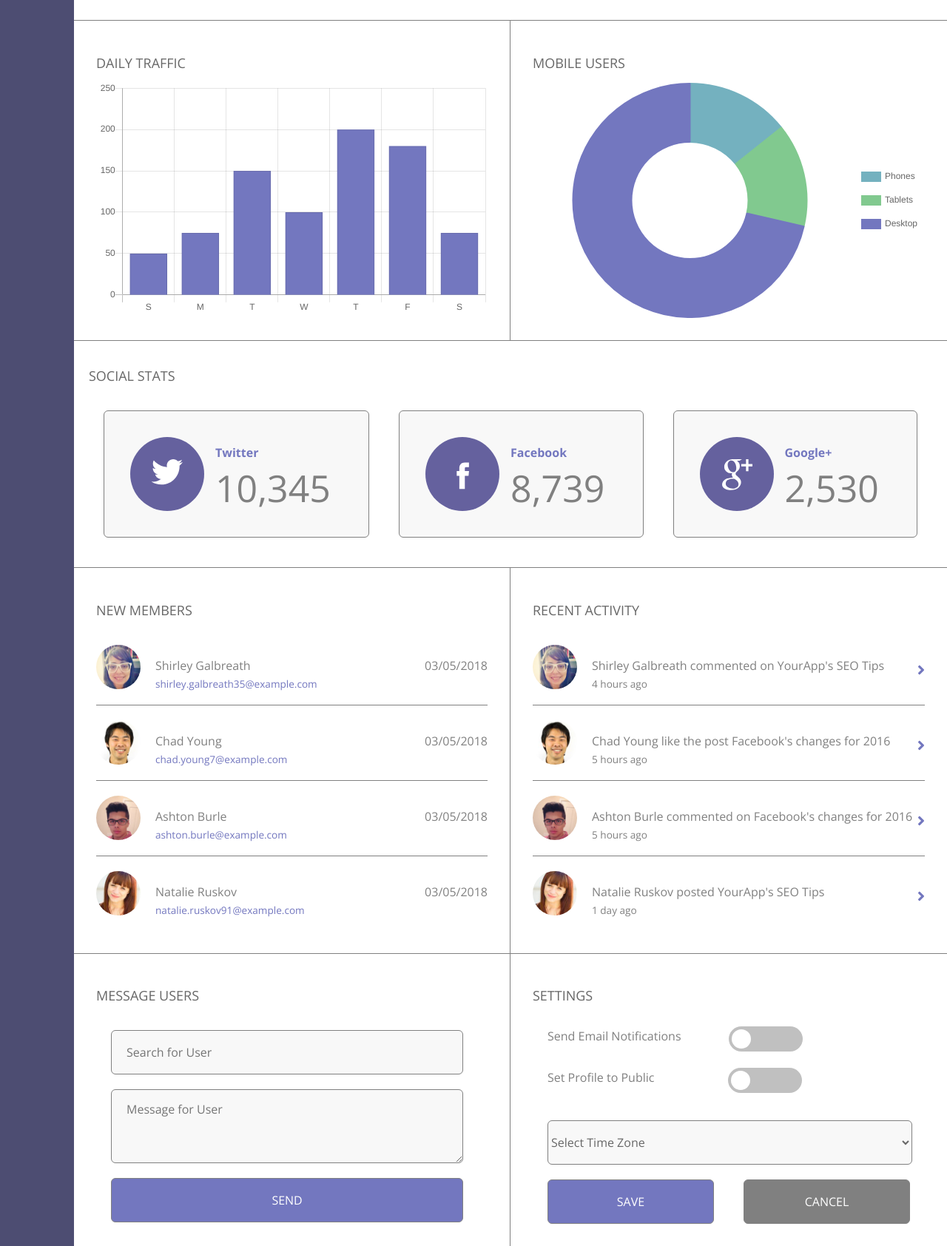
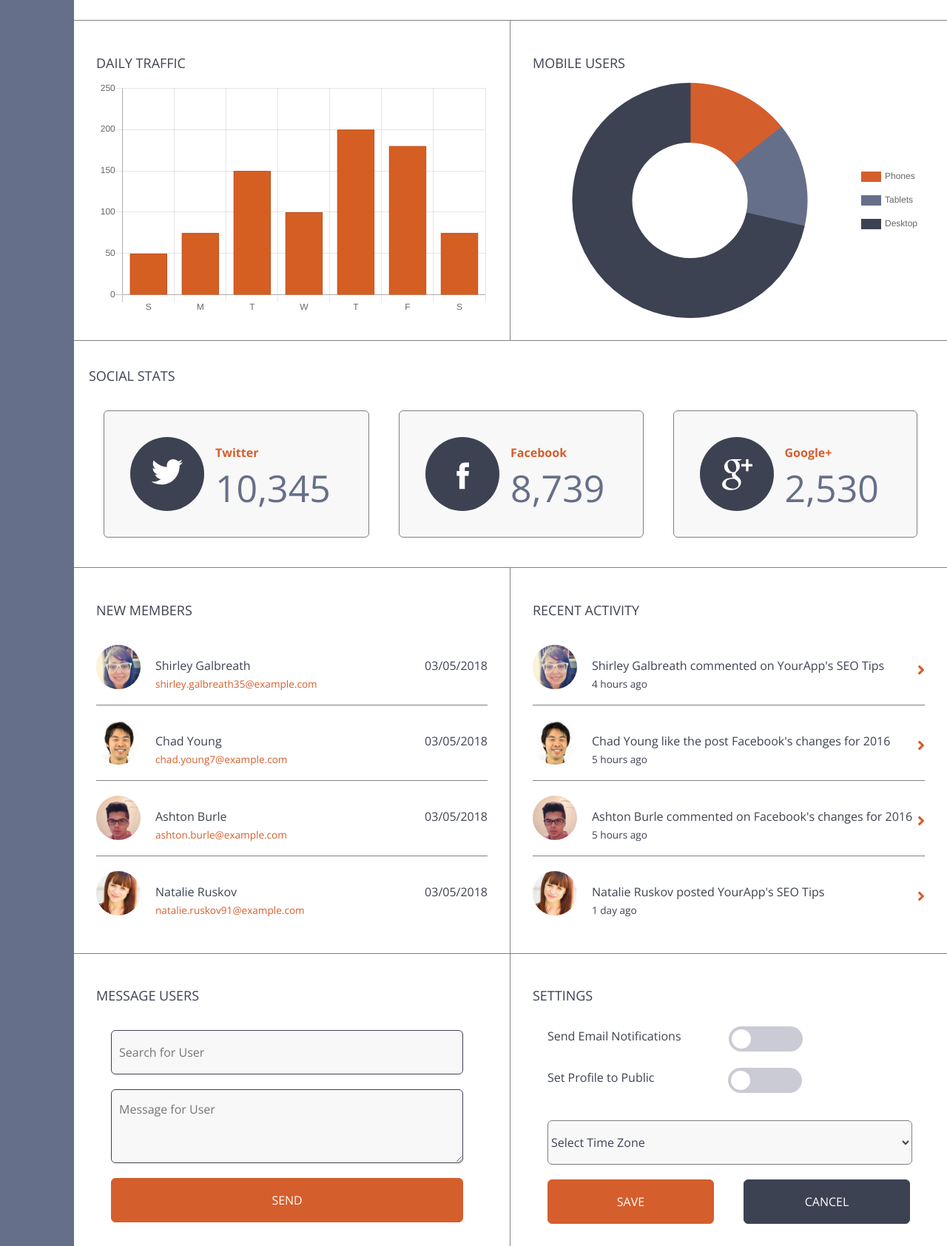
Before and after one commit to greenbranby/techdegree-project-9, a plain HTML site: page index.html in a window 1280 px wide. Shown: the part 738-2423 px from the top of the page at 74% size. Drawn offline with nearby package versions, Linux system fonts and the light colour scheme.

Commit message:
Created new color palette

```diff
--- a/css/styles.css
+++ b/css/styles.css
@@ -9,7 +9,7 @@ body {
   font-family: 'Open Sans', sans-serif;
   font-weight: 300;
   font-size: 1em;
-  color: #676767;
+  color: #3d4252;
   background-color: #ffffff;
 }
 
@@ -39,7 +39,7 @@ ul  {
 
 header {
   z-index: 0;
-  background-color: #7577b9;
+  background-color: #3d4252;
 }
 
 h1 {
@@ -79,7 +79,7 @@ h2 {
 /*-------------NAVIGATION STYLES ---------*/
 
 nav {
-  background-color: #4d4d72;
+  background-color: #666f89;
 }
 
 nav a {
@@ -99,7 +99,7 @@ li {
 }
 
 .dashboard-icons {
-  fill: #c0c0c0;
+  fill: #cacbd5;
   height:45px;
 }
 
@@ -111,7 +111,7 @@ li {
 #modal-content {
   display:inline-block;
   font-weight: 300;
-  background-color: #7577b9;
+  background-color: #d55e2d;
   border-radius: 6px;
   color: #ffffff;
   margin: 30px 30px;
@@ -137,7 +137,7 @@ li {
 /* Modal Content */
 .modal-message {
   display:block;
-    background-color: #7377bf;
+    background-color: #d55e2d;
     padding: 20px;
     margin: 100px;
     font-weight: 400;
@@ -168,7 +168,7 @@ li {
 .close:focus,
 .close2:hover,
 .close:focus {
-    color: #81c98f;
+    color: #3d4252;
     text-decoration: none;
     cursor: pointer;
 }
@@ -260,39 +260,39 @@ border-bottom: none;
 
 .member-text {
   font-weight: 400;
-  color: #808080;
+  color: #3d4252;
 }
 
 .settings-text {
   display: inline-block;
   font-weight: 400;
-  color: #808080;
+  color: #3d4252;
   margin-left: 20px;
 }
 
 .email {
   font-size: .85em;
   font-weight: 400;
-  color: #7377bf;
+  color: #d55e2d;
 }
 
 .time {
   font-size: .85em;
   font-weight: 400;
-  color: #808080;
+  color: #3d4252;
 }
 
 .date {
   float: right;
   font-weight: 400;
-  color: #808080;
+  color: #3d4252;
 }
 
 .arrow{
   float: right;
   font-size: 20px;
   font-weight: 400;
-  color: #7377bf;
+  color: #d55e2d;
 }
 
 .clearfix::after {
@@ -302,11 +302,11 @@ border-bottom: none;
 }
 
 .title {
-    width: 100%;
+  width: 100%;
   font-size: 1em;
   font-weight: 300;
   height: 60px;
-  color: #676767;
+  color: #3d4252;
   text-align: center;
 }
 
@@ -322,7 +322,7 @@ border-bottom: none;
 
 .searchbox input {
   font-size: 18px;
-  color: #bababb;
+  color: #3d4252;
   width: 90%;
   border: 1pt solid gray;
   border-radius: 5px;
@@ -361,13 +361,13 @@ margin: 0;
 }
 
 .traffic ul li:hover {
-  background-color: #81c98f;
+  background-color: #3d4252;
   border-radius: 12px;
   color: #ffffff;
 }
 
 .focus {
-  background-color: #81c98f;
+  background-color: #3d4252;
   border-radius: 12px;
   color: #ffffff;
 }
@@ -407,7 +407,7 @@ margin: 0;
   height: 100px;
   width: 100px;
   text-align: center;
-  background-color: #65619E;
+  background-color: #3D4252;
   border-radius: 50%;
   margin: 15px 0 15px 15px;
   padding: 15px;
@@ -424,13 +424,13 @@ margin: 0;
 .sm-header {
   font-weight: 700;
   font-size: 16px;
-  color: #7377bf;
+  color: #d55e2d;
 }
 
 .numbers {
   display:inline;
   font-size: 50px;
-  color: #808080;
+  color: #666f89;
 }
 
 
@@ -438,12 +438,12 @@ margin: 0;
 
 .user-search {
   width: 90%;
-  border: 1px solid gray;
+  border: 1px solid #3d4252;
   border-radius: 6px;
   height: 60px;
   background-color: #f8f8f8;
   margin: 20px 20px 0 20px;
-  padding-left: 20px;
+  padding-left: 10px;
 }
 
 input[placeholder="Message for User"] {
@@ -452,21 +452,21 @@ input[placeholder="Message for User"] {
 
 .user-message {
   width: 90%;
-  border: 1px solid gray;
+  border: 1px solid #3d4252;
   border-radius: 6px;
   height: 100px;
   background-color: #f8f8f8;
   margin: 20px 20px 15px 20px;
-  padding-left: 20px;
+  padding-left: 10px;
   padding-top: 15px;
 }
 
 button[type="submit"]{
   width: 90%;
-  border: 1px solid gray;
+  border: 1px solid #d55e2d;
   border-radius: 6px;
   height: 60px;
-  background-color: #7377bf;
+  background-color: #d55e2d;
   margin: 0 20px;
   color: #ffffff;
   font-weight: 400;
@@ -487,10 +487,10 @@ select {
 
 #save-button {
     width: 45%;
-    border: 1px solid gray;
+    border: 1px solid #d55e2d;
     border-radius: 6px;
     height: 60px;
-    background-color: #7377bf;
+    background-color: #d55e2d;
     color: #ffffff;
     font-weight: 400;
     text-align: center;
@@ -499,10 +499,10 @@ select {
 
 #cancel-button{
   width: 45%;
-  border: 1px solid gray;
+  border: 1px solid #3d4252;
   border-radius: 6px;
   height: 60px;
-  background-color: #808080;
+  background-color: #3d4252;
   color: #ffffff;
   font-weight: 400;
   text-align: center;
@@ -541,7 +541,7 @@ top: 0;
 left: 0;
 right: 0;
 bottom: 0;
-background-color: #c0c0c0;
+background-color: #cacbd5;
 -webkit-transition: .4s;
 transition: .4s;
 }
@@ -570,7 +570,7 @@ font-weight: 400;
 }
 
 input:checked + .slider {
-background-color: #7377bf;
+background-color: #666f89;
 content: "";
 }
 
@@ -611,7 +611,7 @@ border-radius: 50%;
     position: absolute;
     top:30px;
     right:70px;
-    color: #bababb;
+    color: #cacbd5;
   }
 }
 
@@ -687,7 +687,7 @@ nav ul{
 
 .icon-menu li:hover {
   fill: #ffffff;
-  border-left: 5px solid #81c98f;
+  border-left: 5px solid #d55e2d;
   border-bottom: none;
 }
 
@@ -759,7 +759,7 @@ nav ul{
   display: flex;
   font-weight: 700;
   font-size: 16px;
-  color: #7377bf;
+  color: #d55e2d;
 }
 
 .social {
--- a/index.html
+++ b/index.html
@@ -82,7 +82,7 @@
                 			c-1.3,0-2.4-0.8-2.8-2h5.6C16.4,27.2,15.3,28,14,28z M3,24l3-6v-8c0-4.4,3.6-8,8-8s8,3.6,8,8v8l3,6H3z"/>
                 </svg>
                 <svg  xmlns="http://www.w3.org/2000/svg"  style="display:none;">
-                  <symbol id="notification" viewBox="0 0 200 200" fill="#81c98f">
+                  <symbol id="notification" viewBox="0 0 200 200" fill="#d55e2d">
                     <circle cx="100" cy="100" r="100"/>
                   </symbol>
 
@@ -94,7 +94,7 @@
               </svg>
 
 
-            <p style="border-left: solid 1px #000; margin-top: 22px">
+            <p style="border-left: solid 1px #fff; margin-top: 22px">
             <img class="avatars-1" src="images/Sandy.jpg" alt="image"/>
             <p class="margin">Sandy Green</p>
           </div>
@@ -111,17 +111,17 @@
                           <use xlink:href="#dashboard-icon"/>
                         </svg></li>
 
-                    <li> <svg class="dashboard-icons" width="32" height="32">
-                      <use xlink:href="#members-icon" />
-                    </svg></li>
+                        <li><a href="#members"><svg class="dashboard-icons" width="32" height="32">
+                          <use xlink:href="#members-icon" />
+                        </svg></a></li>
 
-                    <li><svg class="dashboard-icons" width="32" height="32">
-                      <use xlink:href="#visits-icon" />
-                    </svg></li>
+                        <li><a href="#visits"><svg class="dashboard-icons" width="32" height="32">
+                          <use xlink:href="#visits-icon" />
+                        </svg></a></li>
 
-                      <li><svg class="dashboard-icons" width="32" height="32">
-                        <use xlink:href="#settings-icon" />
-                      </svg></li>
+                        <li><a href="#settings"><svg class="dashboard-icons" width="32" height="32">
+                          <use xlink:href="#settings-icon" />
+                        </svg></a></li>
                     </ul>
                   </nav>
 
@@ -164,7 +164,7 @@
                   <div class="aside-2 column-right  cards"><h2>Mobile Users</h2>
                     <canvas id="myDoughnutChart" width="500" height="300"></canvas>
                   </div>
-                  <div class="social-stats">
+                  <div id="visits" class="social-stats">
                     <h2>Social Stats</h2>
                     <div class="social">
                       <div class="twitter  sm-cards">
@@ -222,7 +222,7 @@
                   </div>
                   </div>
 
-                  <div class="members aside-1 column-left  cards">
+                  <div id="members" class="members aside-1 column-left  cards">
                     <h2>New Members</h2>
                         <div class="member-info">
                           <img class="avatars-2" src="images/37.jpg" alt="image"/>
@@ -326,7 +326,7 @@
 
 
     <!-- Settings content -->
-                  <div class="aside-2  column-right  cards">
+                  <div id="settings" class="aside-2  column-right  cards">
                     <h2>Settings</h2>
                     <div class="email-settings">
                       <p class="settings-text">Send Email Notifications</p>
--- a/js/main.js
+++ b/js/main.js
@@ -20,8 +20,8 @@ var myLineChart = new Chart(ctx, {
                 label: [],
                 data: [0, 500, 1000, 850,1300, 1700, 1300, 1500, 1000, 1500, 2000, 1500, 2000, 2500],
                 fill: true,
-                backgroundColor: ['rgba(115,119,191, .25)'],
-                borderColor: ['rgba(115,119,191, 1)'],
+                backgroundColor: ['rgba(102,111,137, .25)'],
+                borderColor: ['rgba(102,111,137, 1)'],
                 lineTension: 0,
                 pointBackgroundColor: 'white',
                 pointBorderWidth: 2,
@@ -53,13 +53,13 @@ var myLineChart = new Chart(ctx, {
               label: '# of Votes',
               data: [50, 75, 150, 100, 200, 180, 75, 250],
               backgroundColor: [
-                  'rgb(115,119,191)',
-                  'rgb(115,119,191)',
-                  'rgb(115,119,191)',
-                    'rgb(115,119,191)',
-                  'rgb(115,119,191)',
-                  'rgb(115,119,191)',
-                    'rgb(115,119,191)'
+                  'rgb(213,94,35)',
+                  'rgb(213,94,35)',
+                  'rgb(213,94,35)',
+                  'rgb(213,94,35)',
+                  'rgb(213,94,35)',
+                  'rgb(213,94,35)',
+                  'rgb(213,94,35)'
               ],
 
               borderWidth: 1
@@ -89,14 +89,14 @@ var myLineChart = new Chart(ctx, {
                 {"label":"My First Dataset",
                   data:[15,15,75],
                   backgroundColor: [
-                      'rgb(116,177,191)',
-                      "rgb(129,201,143)",
-                      'rgb(115,119,191)'
+                      'rgb(213,94,45)',
+                      'rgb(102,111,137)',
+                      'rgb(61,66,82)'
                     ],
                     borderColor: [
-                        'rgb(116,177,191)',
-                        "rgb(129,201,143)",
-                        'rgb(115,119,191)'
+                      'rgb(213,94,45)',
+                      'rgb(102,111,137)',
+                      'rgb(61,66,82)'
                       ],
                 }
               ]
```
